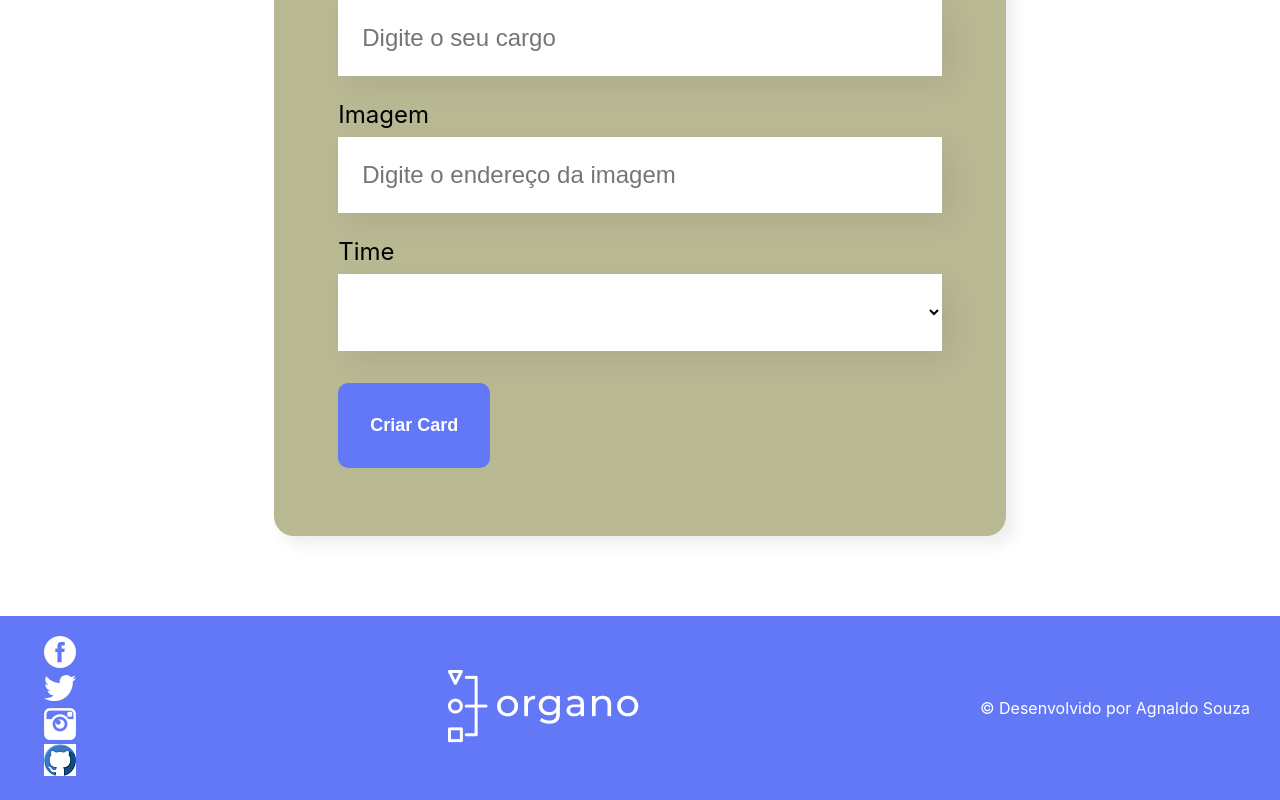
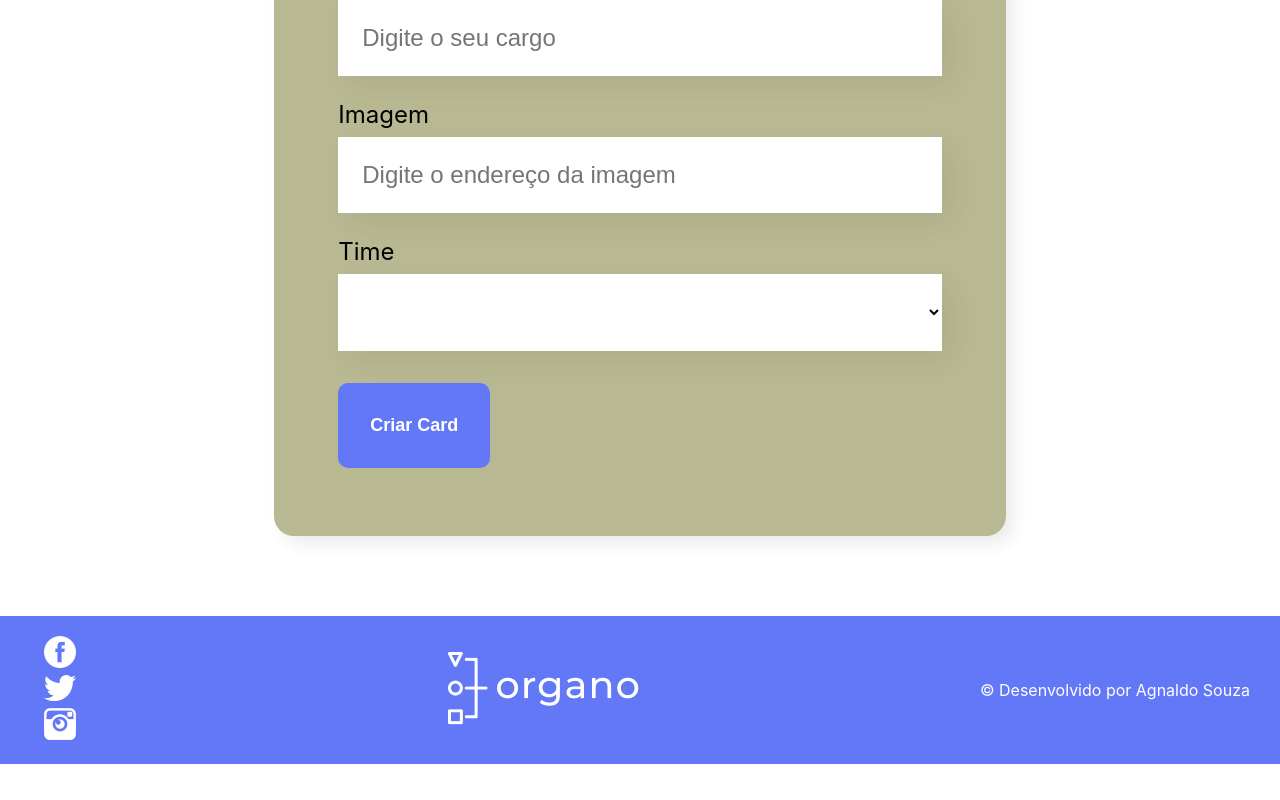
Before and after one commit to AgnaldoSouza47/organo, a React (Create React App) app: page / in a window 1280 px wide. Shown: the part 861-1661 px from the top of the page. After the commit the page ends 1625 px from the top, so only its background shows below. Built offline with nearby package versions, Linux system fonts and the light colour scheme.

Commit message:
Update Rodape.js

```diff
--- a/src/componentes/Rodape/Rodape.js
+++ b/src/componentes/Rodape/Rodape.js
@@ -20,14 +20,7 @@ const Rodape = () => {
                             <a href="instagram.com" target="blank">
                                 <img src="/imagens/ig.png" alt="instagran" />
                             </a>
-
-                            <li>
-                                <a href="https://github.com/AgnaldoSouza47" target="blank">
-                                    <img src="/imagens/github.png" alt="github" />
-                                </a>
-
-                            </li>
-                        </li>
+                         </li>
                     </li>
                 </ul>
             </section>
```
